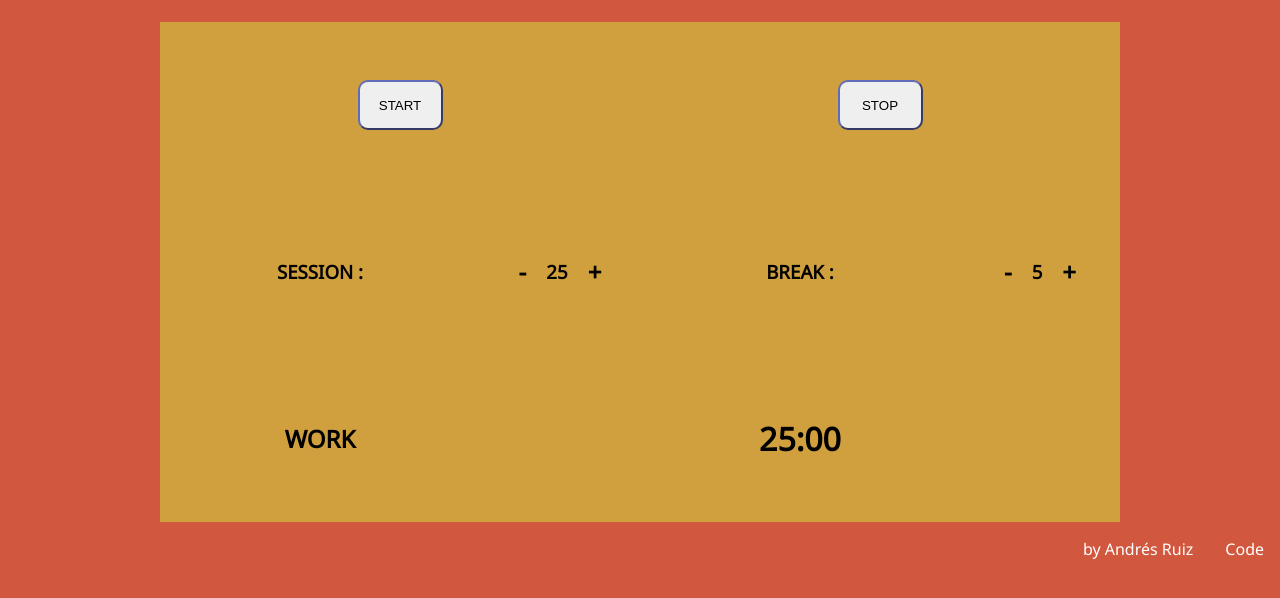
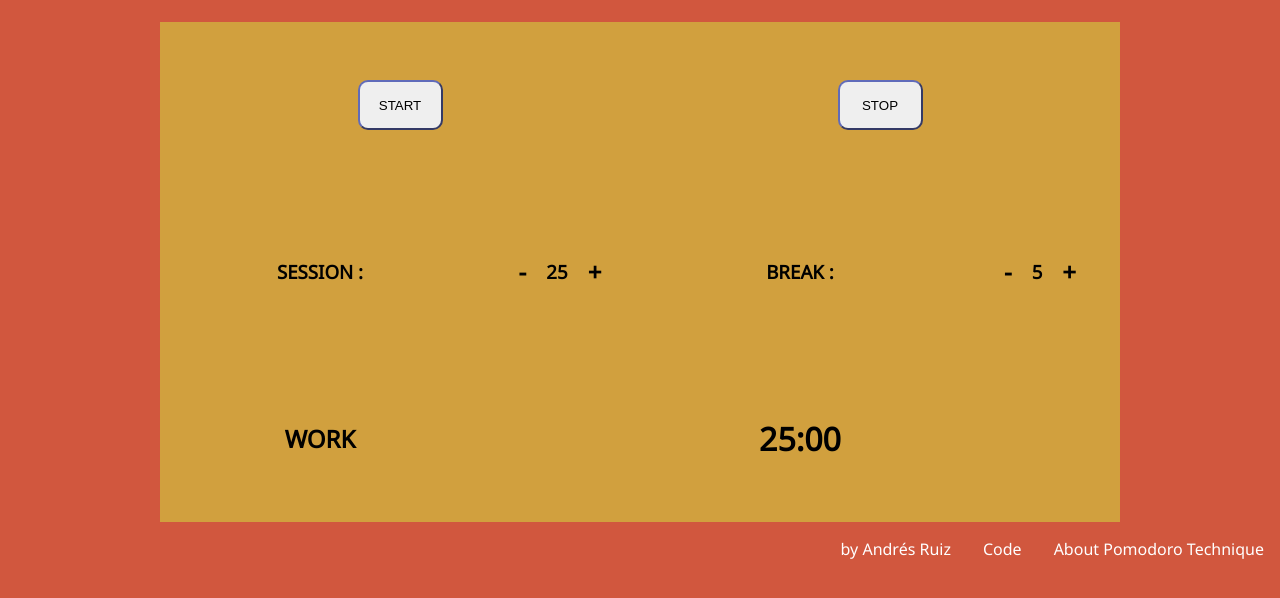
Before and after one commit to Andrsrz/pomodoro, a plain HTML site: page index.html in a window 1280 px wide. Drawn offline with Linux system fonts and the light colour scheme.

Commit message:
Add Pomodoro Info

```diff
--- a/index.html
+++ b/index.html
@@ -15,6 +15,7 @@
 		<footer class="footer">
 			<li><a href="https://andrsrz.github.io/">by Andr&eacute;s Ruiz</a></li>
 			<li><a href="https://github.com/Andrsrz/pomodoro">Code</a></li>
+			<li><a href="https://en.wikipedia.org/wiki/Pomodoro_Technique">About Pomodoro Technique</a></li>
 		</footer>
 		<script type="text/javascript" src="js/main.js"></script>
 	</body>
```
Also changed, not shown: 1 other file.
